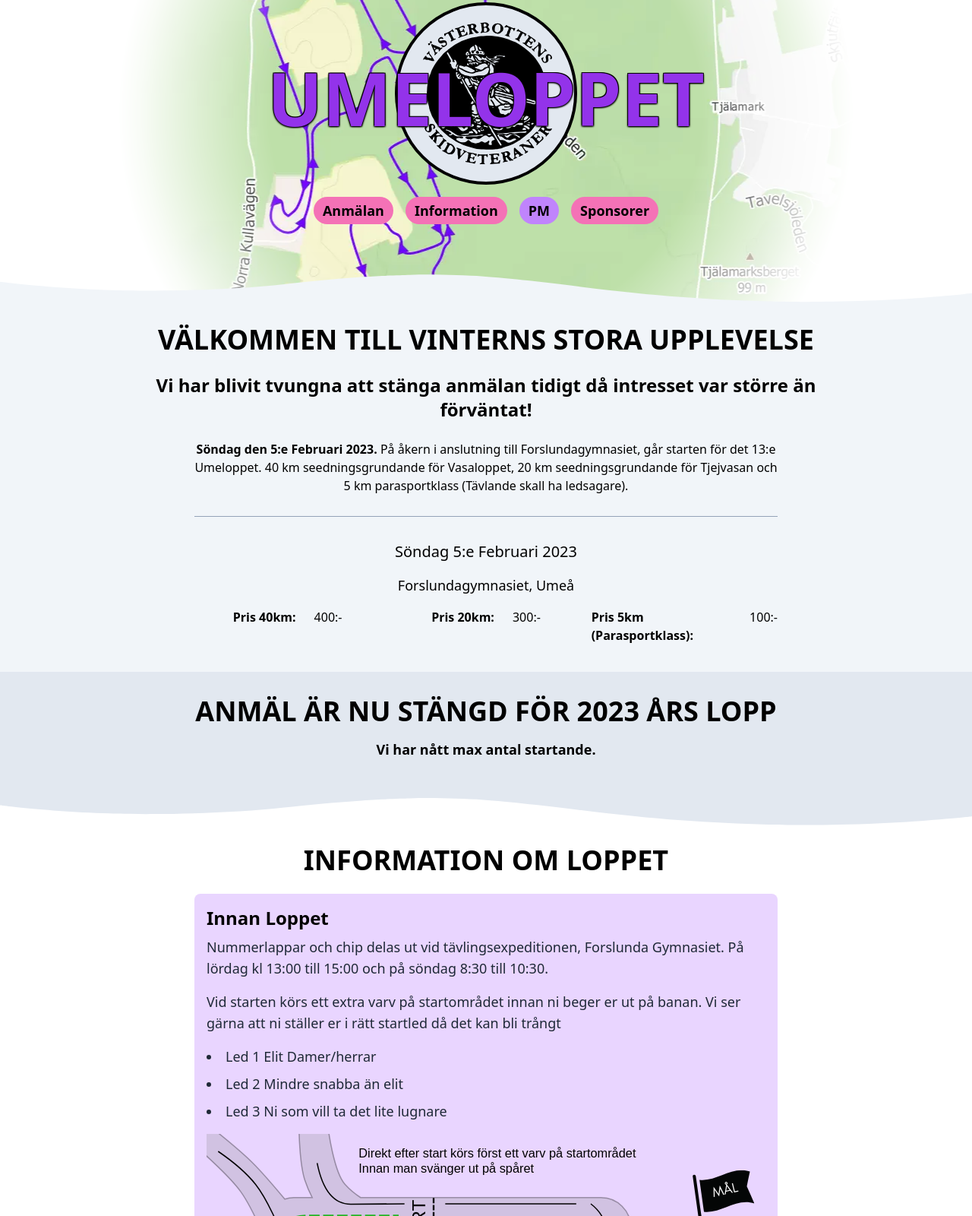
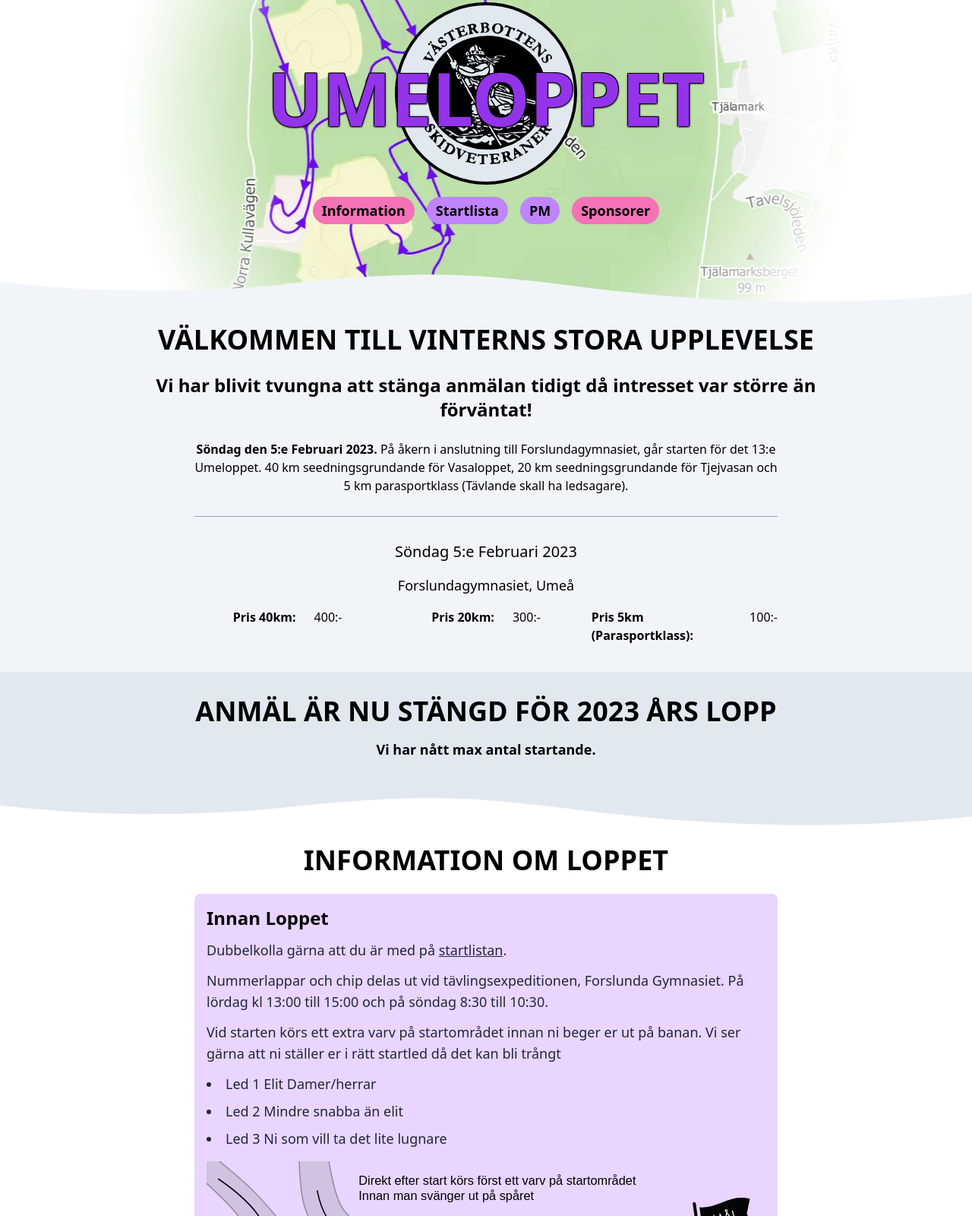
Before and after one commit to Vejron/vb-ski-astro, an Astro site: page /umeloppet in a window 1280 px wide. Shown: the part 161-1761 px from the top of the page at 76% size. Built offline with nearby package versions, Linux system fonts and the light colour scheme; Astro itself is replaced by a stand-in of ours.

Commit message:
chore: added startlista

```diff
--- a/src/pages/umeloppet.astro
+++ b/src/pages/umeloppet.astro
@@ -19,8 +19,8 @@ import BottomShape from '../components/BottomShape.astro';
       </div>
       <h1 class="font-bold absolute transform -translate-y-5 text-5xl text-purple-600 sm:text-8xl text-outline">UMELOPPET</h1>
       <div class="flex gap-2 sm:gap-4 sm:text-lg text-black font-bold pt-1 sm:pt-4">
-        <a href="#anmalan" class="transition-colors hover:text-purple-600 hover:bg-white bg-pink-400 px-3 py-1 rounded-full">Anmälan</a>
         <a href="#information" class="transition-colors hover:text-purple-600 hover:bg-white bg-pink-400 px-3 py-1 rounded-full">Information</a>
+        <a href="/files/Startlista_2023_01_05.pdf" target="_blank" class="transition-colors hover:text-purple-600 hover:bg-white bg-purple-400 px-3 py-1 rounded-full">Startlista</a>
         <a href="/files/pm-umeloppet-2023.pdf" target="_blank" class="transition-colors hover:text-purple-600 hover:bg-white bg-purple-400 px-3 py-1 rounded-full">PM</a>
         <a href="#sponsors" class="transition-colors hover:text-purple-600 hover:bg-white bg-pink-400 px-3 py-1 rounded-full">Sponsorer</a>
       </div>
@@ -73,12 +73,15 @@ import BottomShape from '../components/BottomShape.astro';
     <h2 class="text-4xl font-bold sm:text-center uppercase my-6">Information om loppet</h2>
     <div class="max-w-3xl mx-auto space-y-4">
       <div class="p-4 bg-purple-200 rounded-lg">
-        <h3 class="text-2xl font-semibold mb-2">Innan Loppet</h3>
-        <p class="text-gray-800 text-lg">
+        <h3 class="text-2xl font-semibold mb-3">Innan Loppet</h3>
+        <p class="text-gray-800 text-lg mb-3">
+          Dubbelkolla gärna att du är med på <a class="underline hover:font-semibold" href="/files/Startlista_2023_01_05.pdf" target="_blank">startlistan</a>.
+        </p>
+        <p class="text-gray-800 text-lg mb-3">
           Nummerlappar och chip delas ut vid tävlingsexpeditionen, Forslunda Gymnasiet.
           På lördag kl 13:00 till 15:00 och på söndag 8:30 till 10:30.
         </p>
-        <p class="text-gray-800 text-lg my-4">
+        <p class="text-gray-800 text-lg mb-3">
           Vid starten körs ett extra varv på startområdet innan ni beger er ut på banan.
           Vi ser gärna att ni ställer er i rätt startled då det kan bli trångt
         </p>
```
Also changed, not shown: 1 other file.
